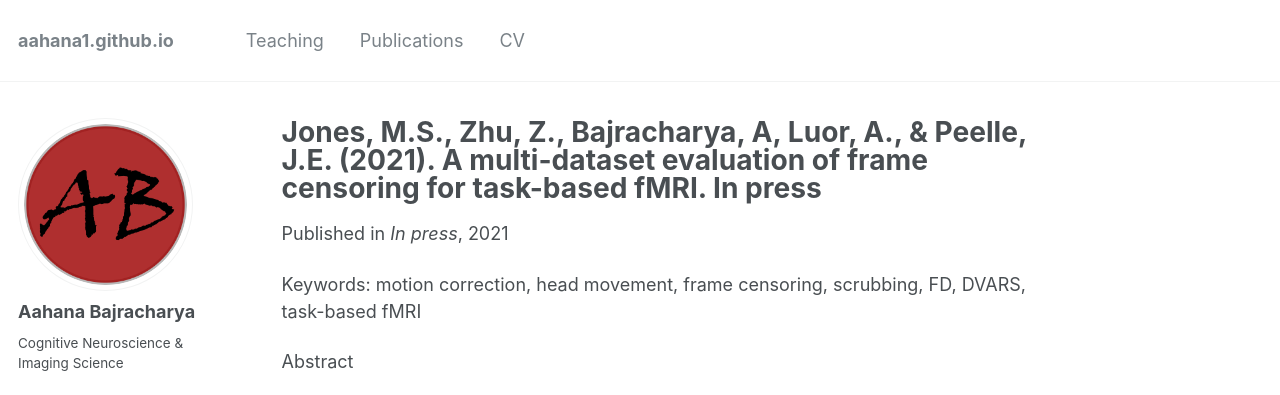
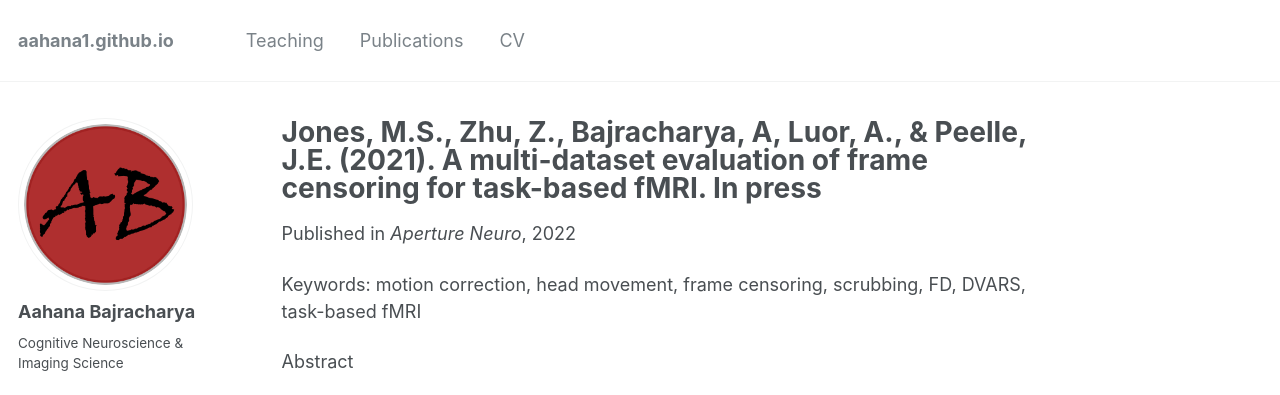
Before and after one commit to kritibhattarai23/kritibhattarai23.github.io, a Jekyll site: the page built from _publications/bibliography-2.md, in a window 1280 px wide and 900 px high. Shown: the top 395 px of the window. Built offline with Jekyll 4.4.1, drawn with Linux system fonts in a browser that asks for light colours; some web fonts are replaced.

Commit message:
Update bibliography-2.md

```diff
--- a/_publications/bibliography-2.md
+++ b/_publications/bibliography-2.md
@@ -3,9 +3,9 @@ title: "Jones, M.S., Zhu, Z., Bajracharya, A, Luor, A., & Peelle, J.E. (2021). A
 frame censoring for task-based fMRI. In press"
 collection: publications
 permalink: /publication/bibliography-2
-date: 2021-1-1
-venue: 'In press'
-paperurl: 'https://doi.org/10.1101/2021.10.12.464075'
+date: 2022-1-1
+venue: 'Aperture Neuro'
+paperurl: 'https://doi.org/10.52294/ApertureNeuro.2022.2.NXOR2026'
 ---
 Keywords: motion correction, head movement, frame censoring, scrubbing, FD, DVARS, task-based fMRI
 
```
